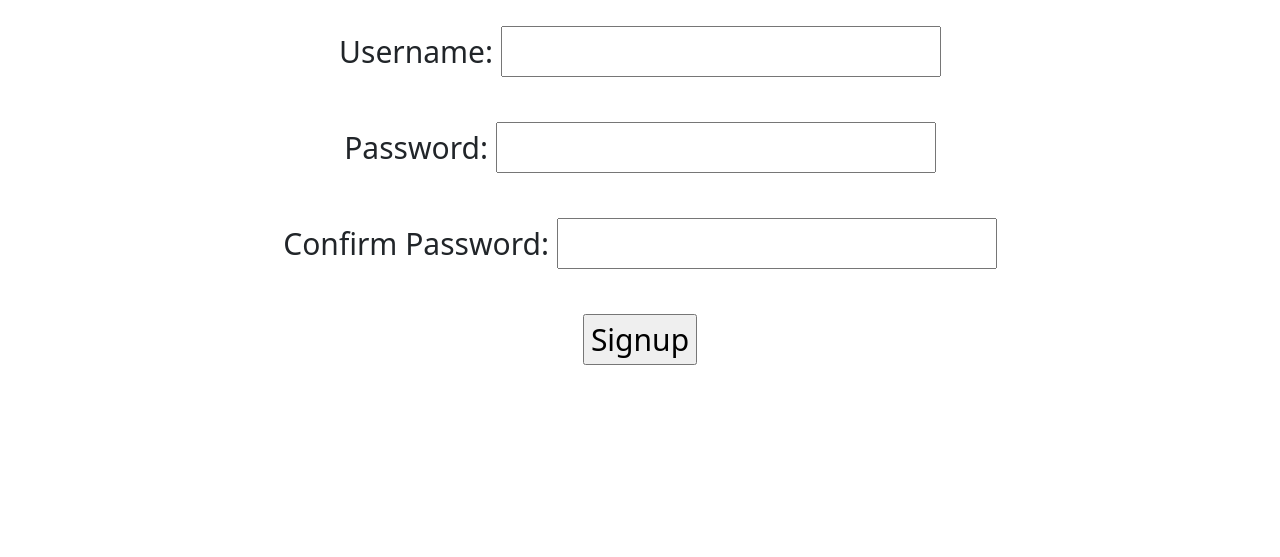
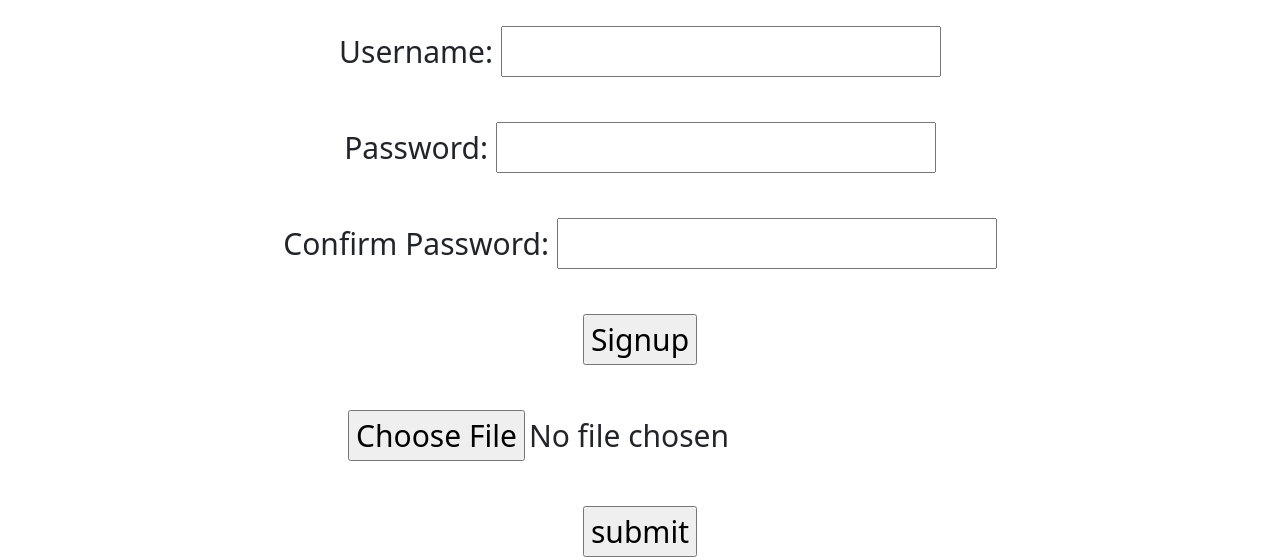
Before and after one commit to alextangchao/cs326-final-stdj, a plain HTML site: page src/Signup.html in a window 1280 px wide. Shown: the part 398-955 px from the top of the page. Before the commit the page ends 800 px from the top, so only its background shows below. Drawn offline with nearby package versions, Linux system fonts and the light colour scheme.

Commit message:
image upload button

```diff
--- a/src/Signup.html
+++ b/src/Signup.html
@@ -41,6 +41,10 @@
         <br><br>
         <input type="button" id="signup" value="Signup">
         <!--jump to signup page-->
+        <!-- profile submit       -->
+        <br/><br/>
+        <input type="file" id="imagefile" /> <br/><br/>
+        <input type="submit" value="submit" />
     </form>
     <!-- <div class="login-signup">
         <a href="login.html">Login</a>
```
